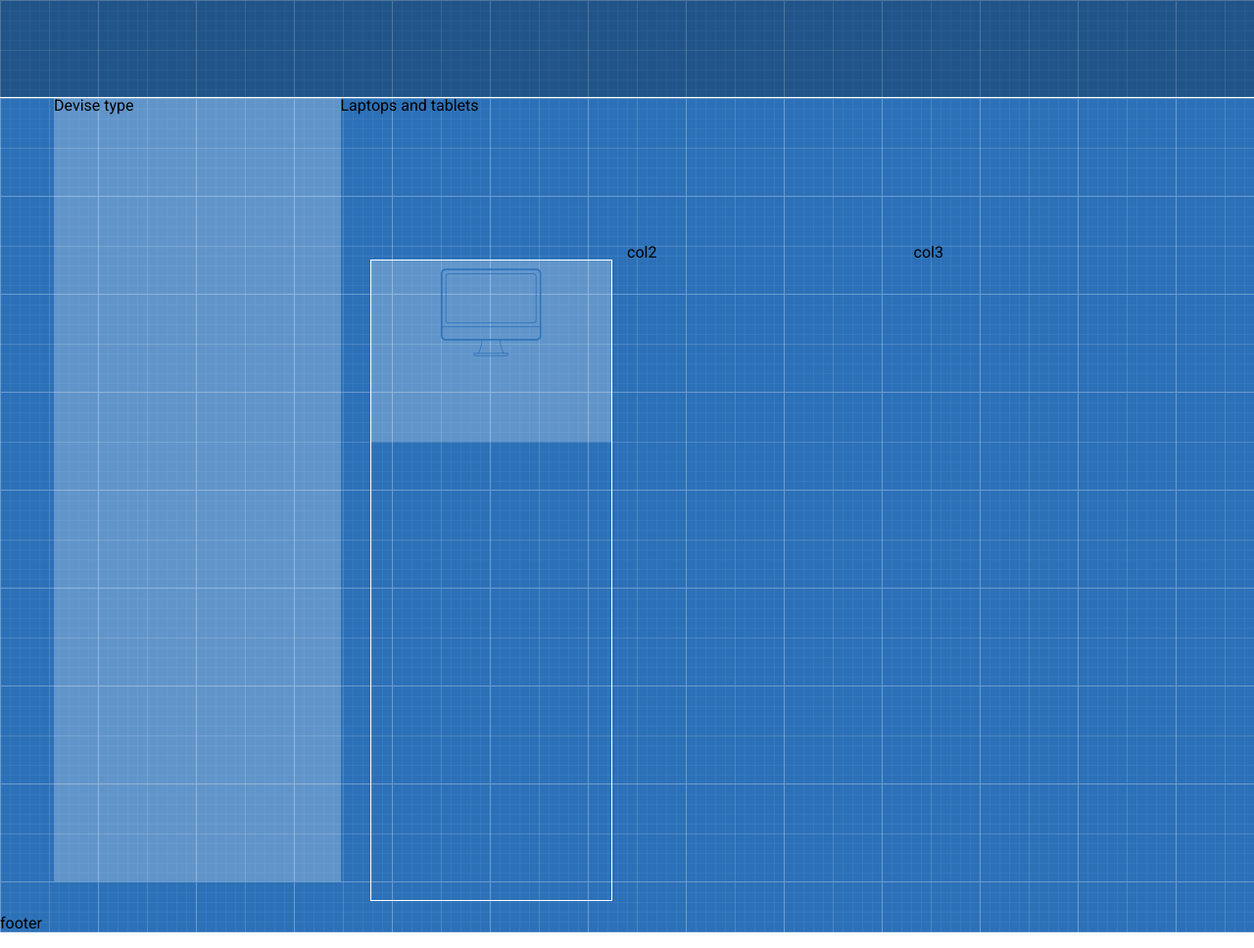
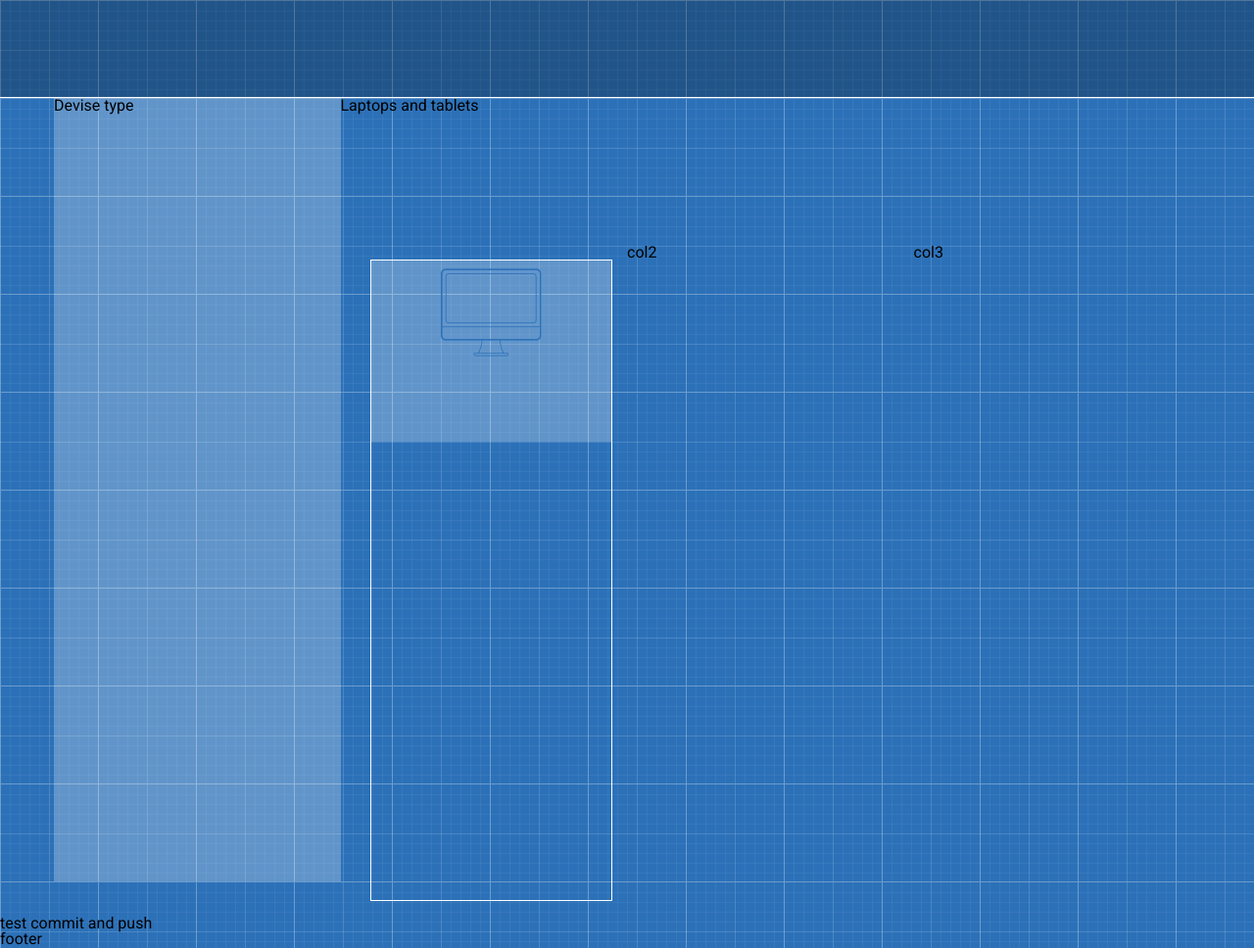
Before and after one commit to NikitaIvanchikov/DemoShop.github.io, a plain HTML site: page index.html in a window 1280 px wide. Shown: the part 400-1368 px from the top of the page at 98% size. Drawn offline with Linux system fonts and the light colour scheme.

Commit message:
test pushing

```diff
--- a/index.html
+++ b/index.html
@@ -1,6 +1,7 @@
 <!DOCTYPE html>
 <html lang="en">
 <head>
+  <!-- https://github.com/NikitaIvanchikov/DemoShop.github.io.git -->
   <meta charset="UTF-8">
   <meta name="viewport" content="width=device-width, initial-scale=1.0">
   <title>DemoShop_v2</title>
@@ -82,7 +83,9 @@
       <div class="col-md-3">col2</div>
       <div class="col-md-3">col3</div>
     </div>
-
+    <div>
+      test commit and push
+    </div>
 
 
   </main>
```
